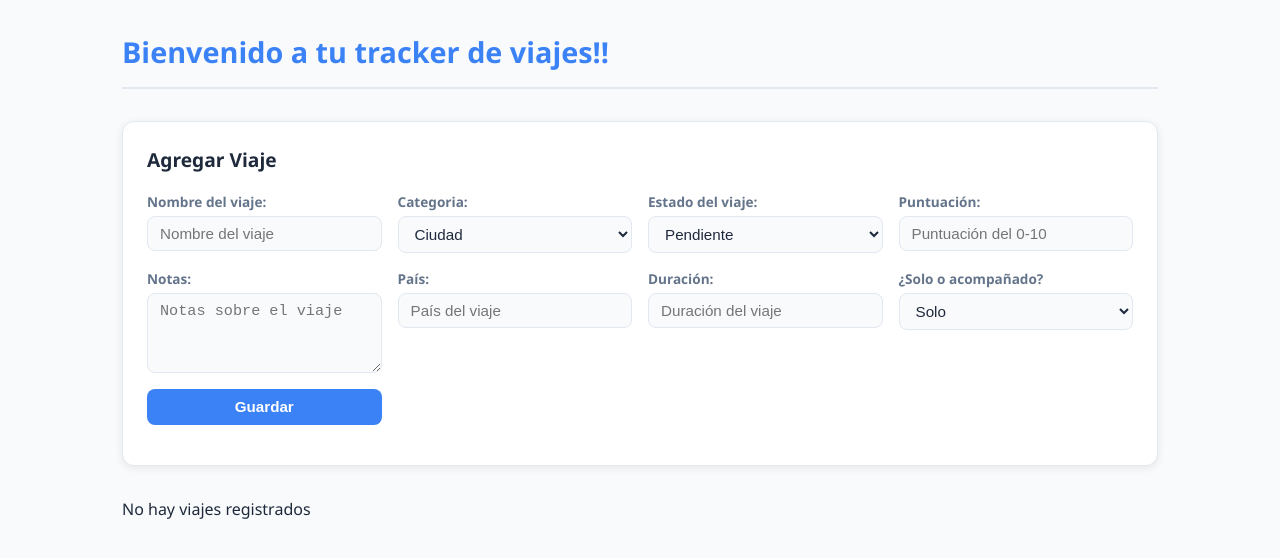
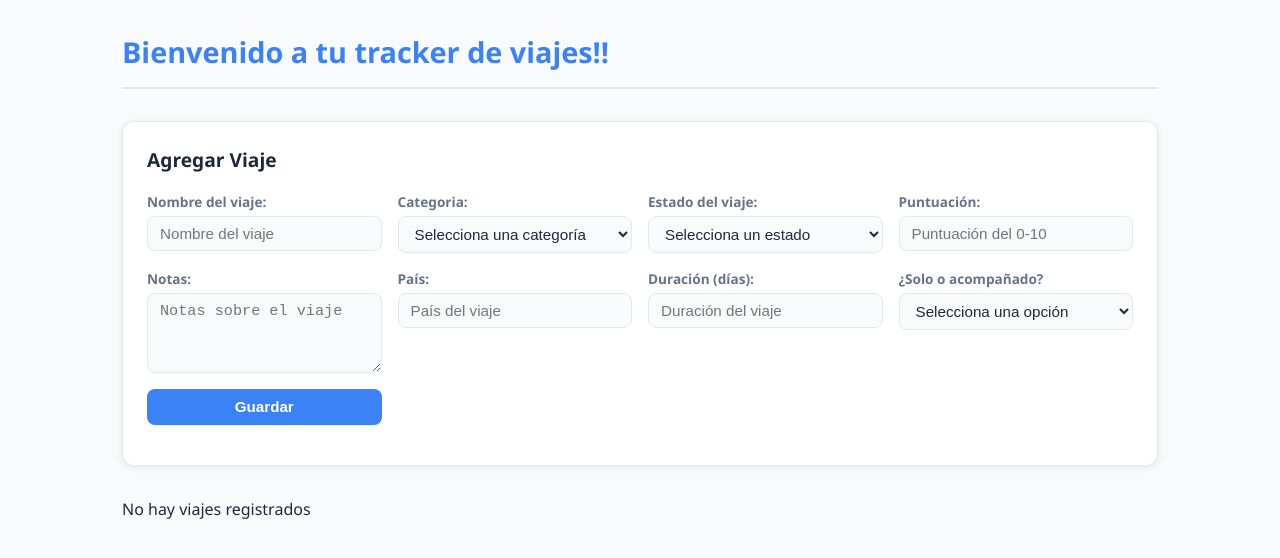
Before and after one commit to marianolhe/proyectofinal_web, a React app in the folder frontend/: page / in a window 1280 px wide. Shown: the top 558 px of the page. Built offline with nearby package versions, Linux system fonts and the light colour scheme; the HTML template or start-up script is replaced by a standard one.

Commit message:
fix: opciones arregladas y aclaración en duraciones de los viajes
considero que es una solución momentanea mientras cambio las opciones de duración, pues podria ser tambien meses

```diff
--- a/frontend/src/components/FormularioItem.jsx
+++ b/frontend/src/components/FormularioItem.jsx
@@ -6,7 +6,7 @@ function Formulario({onAgregarViaje}) {
     const [formulario, setFormulario] = useState({
         nombre: '',
         categoriaId: '',
-        estado: 'pendiente',
+        estado: '',
         puntuacion: '',
         notas: '',
         pais: '',
@@ -66,6 +66,7 @@ function Formulario({onAgregarViaje}) {
             <select
             value={formulario.categoriaId}
             onChange={(e) => setFormulario({...formulario, categoriaId: e.target.value})}>
+                <option value="">Selecciona una categoría</option>
                 {categorias.map((categoria) => (
                     <option key={categoria.id} value={categoria.id}>{categoria.nombre} </option>
                 ))}
@@ -77,6 +78,7 @@ function Formulario({onAgregarViaje}) {
             <select
             value={formulario.estado}
             onChange={(e) => setFormulario({...formulario, estado: e.target.value})}>
+                <option value="">Selecciona un estado</option>
                 <option value="completado">Completado</option>
                 <option value="pendiente">Pendiente</option>
                 <option value="cancelado">Cancelado</option>
@@ -105,7 +107,7 @@ function Formulario({onAgregarViaje}) {
             </div>
 
             <div className='campo'>
-            <label>Duración: </label>
+            <label>Duración (días): </label>
             <input type="number" placeholder="Duración del viaje"
             value={formulario.duracion}
             onChange={(e) => setFormulario({...formulario, duracion: e.target.value})} />
@@ -116,6 +118,7 @@ function Formulario({onAgregarViaje}) {
             <select
             value={formulario.compania}
             onChange={(e) => setFormulario({...formulario, compania: e.target.value})}>
+                <option value="">Selecciona una opción</option>
                 <option value="solo">Solo</option>
                 <option value="acompañado">Acompañado</option>
             </select>
```
